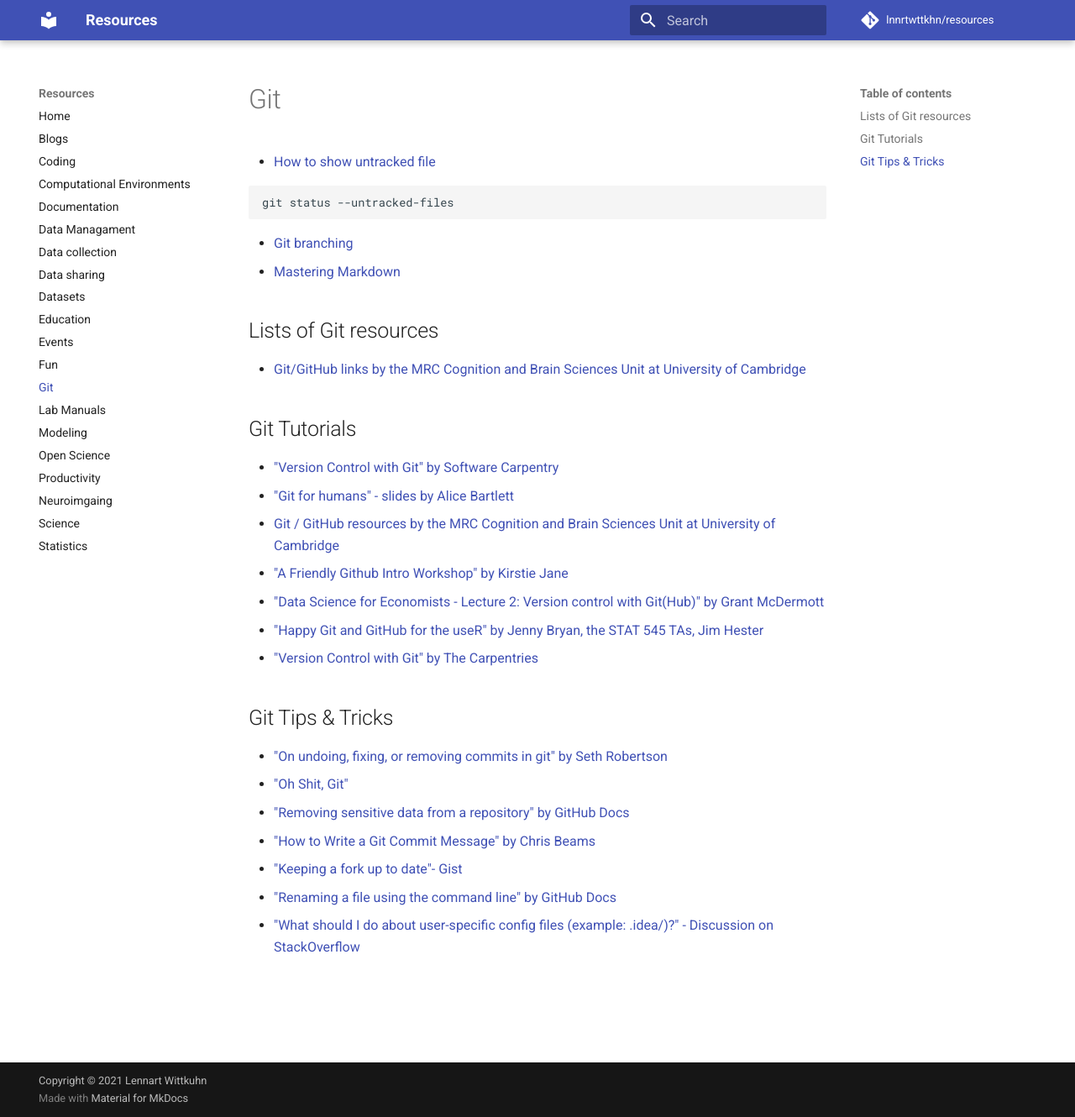
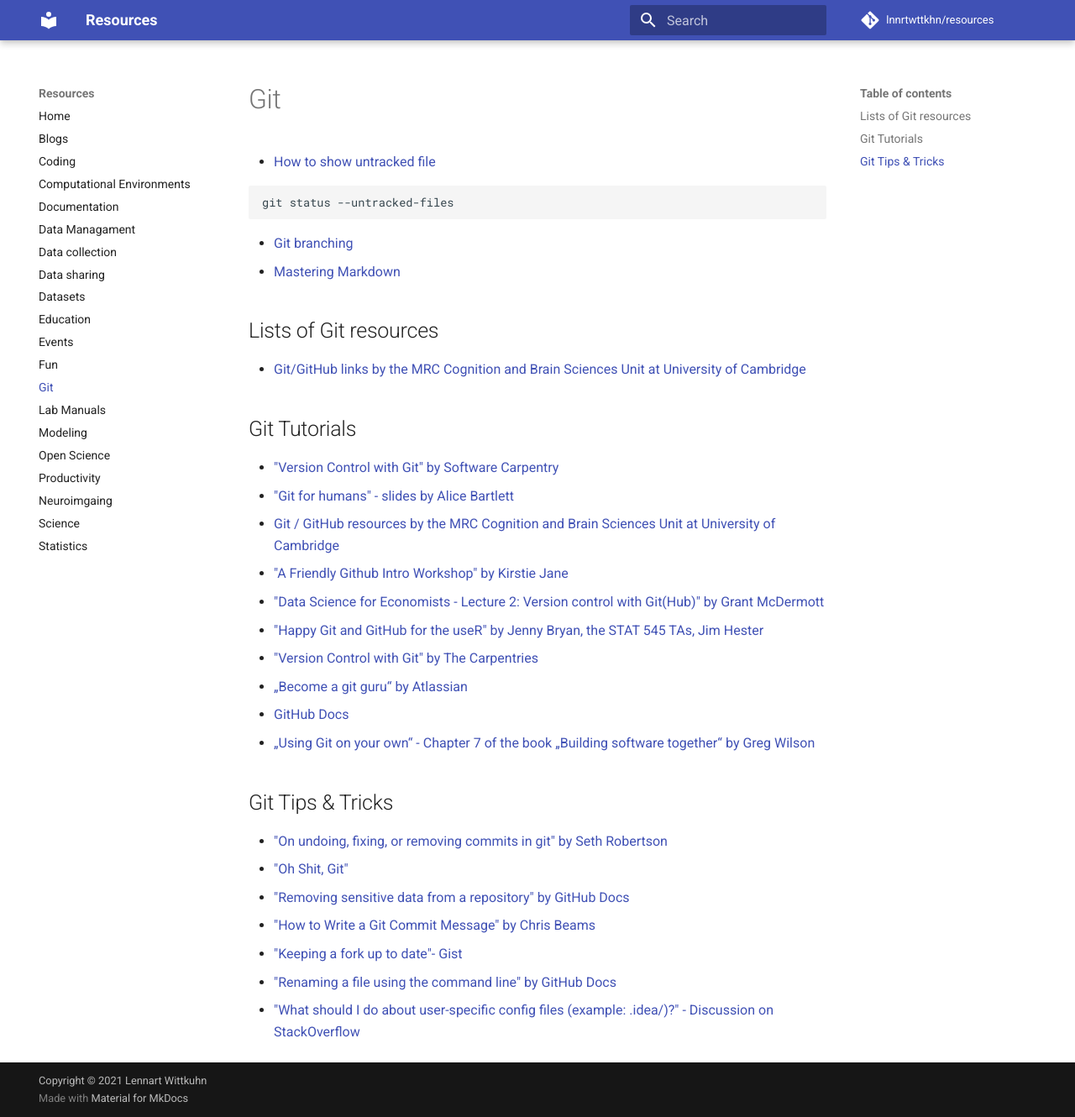
Before and after one commit to lnnrtwttkhn/resources, an MkDocs documentation site: the page built from docs/git.md, in a window 1280 px wide and 1330 px high. Shown: the whole window at 84% size. Built offline with MkDocs 1.6.1 and Material for MkDocs 9.7.7, drawn with Linux system fonts in a browser that asks for light colours; comment, search, counter and statistics services are not loaded.

Commit message:
Add Git tutorials by Atlassian, GitHub and Greg Wilson

```diff
--- a/docs/git.md
+++ b/docs/git.md
@@ -22,6 +22,9 @@
 - ["Data Science for Economists - Lecture 2: Version control with Git(Hub)" by Grant McDermott](https://raw.githack.com/uo-ec607/lectures/master/02-git/02-Git.html#1)
 - ["Happy Git and GitHub for the useR" by Jenny Bryan, the STAT 545 TAs, Jim Hester](https://happygitwithr.com/)
 - ["Version Control with Git" by The Carpentries](https://carpentries-incubator.github.io/git-novice-branch-pr/)
+- [„Become a git guru“ by Atlassian](https://www.atlassian.com/git/tutorials)
+- [GitHub Docs](https://docs.github.com/en)
+- [„Using Git on your own“ - Chapter 7 of the book „Building software together“ by Greg Wilson](https://buildtogether.tech/git-solo/)
 
 ## Git Tips & Tricks
 
```
